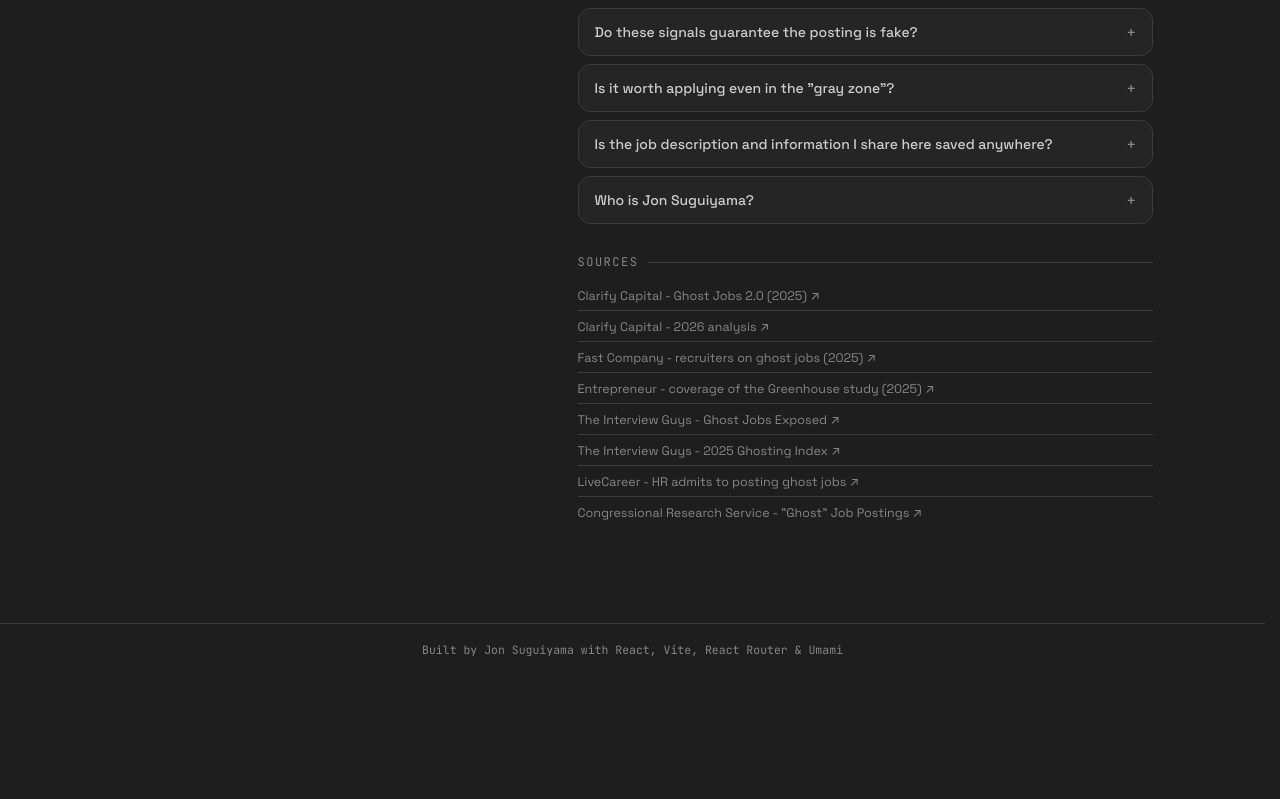
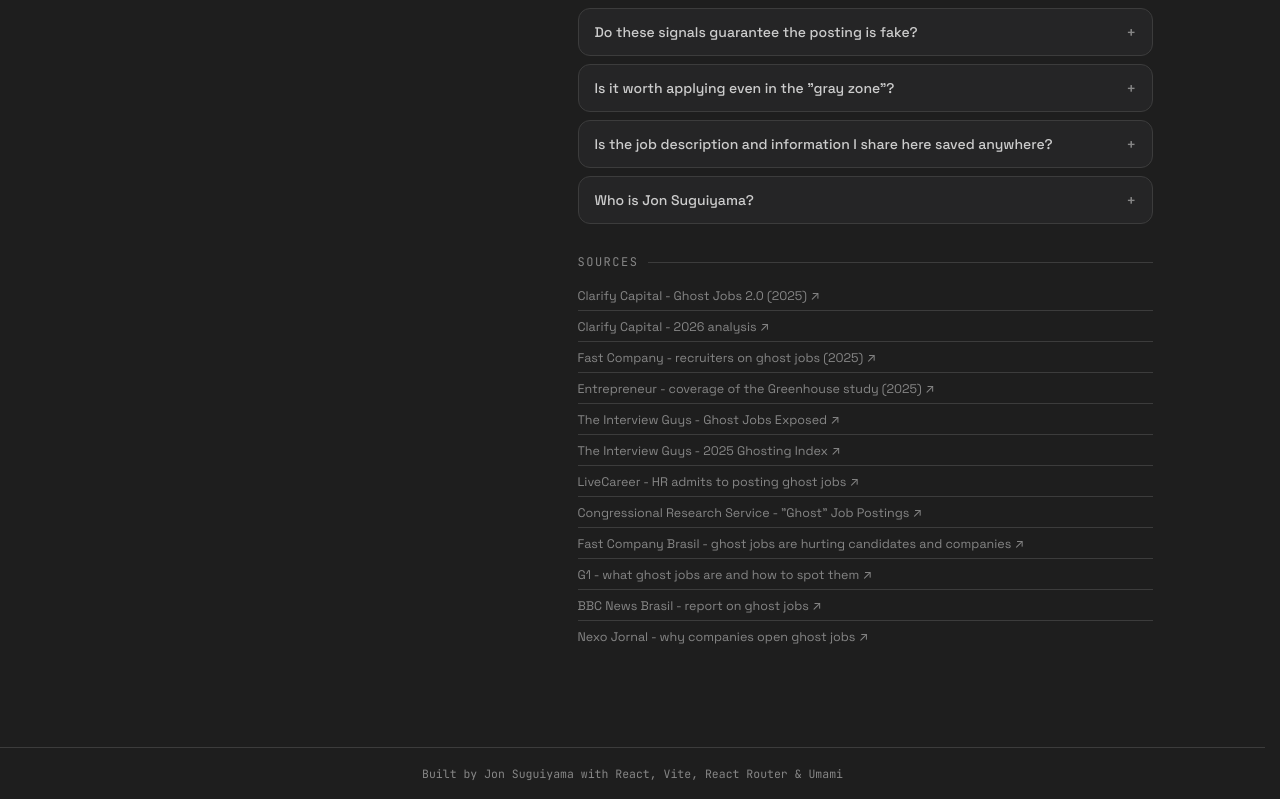
Before and after one commit to jonsuguiyama/ghost-job-detector, a React (Vite) app: page /sobre in a window 1280 px wide. Shown: the part 712-1511 px from the top of the page. Before the commit the page ends 1387 px from the top, so only its background shows below. Built offline with nearby package versions, Linux system fonts and the light colour scheme.

Commit message:
Add Brazilian press sources (Fast Company Brasil, G1, BBC Brasil, Nexo Jornal) and 2 new verified quotes (Job Seeker Nation Report 2026, Gartner)

```diff
--- a/src/i18n/translations.js
+++ b/src/i18n/translations.js
@@ -93,7 +93,11 @@ export const translations = {
       { name: 'The Interview Guys - Ghost Jobs Exposed', url: 'https://blog.theinterviewguys.com/ghost-jobs-exposed/' },
       { name: 'The Interview Guys - 2025 Ghosting Index', url: 'https://blog.theinterviewguys.com/the-2025-ghosting-index/' },
       { name: 'LiveCareer - RH admite publicar vaga fantasma', url: 'https://www.livecareer.com/resources/careers/ghost-jobs' },
-      { name: 'Congressional Research Service - "Ghost" Job Postings', url: 'https://www.congress.gov/crs-product/IF12977' }
+      { name: 'Congressional Research Service - "Ghost" Job Postings', url: 'https://www.congress.gov/crs-product/IF12977' },
+      { name: 'Fast Company Brasil - vagas fantasma prejudicam candidatos e empresas', url: 'https://fastcompanybrasil.com/worklife/vagas-fantasma-estao-prejudicando-candidatos-e-empresas/' },
+      { name: 'G1 - o que são vagas fantasmas e como identificá-las', url: 'https://g1.globo.com/trabalho-e-carreira/noticia/2024/10/31/vagas-fantasmas-o-que-sao-por-que-empresas-utilizam-como-identifica-las.ghtml' },
+      { name: 'BBC News Brasil - reportagem sobre vaga fantasma', url: 'https://www.bbc.com/portuguese/articles/crg4x4rxe91o' },
+      { name: 'Nexo Jornal - por que empresas abrem vagas fantasmas', url: 'https://www.nexojornal.com.br/expresso/2025/09/05/trabalho-processo-seletivo-vagas-fantasmas-estrategia-de-marketing-empresarial' }
     ],
     quotes: [
       { text: 'Quase 1 em cada 3 empregadores manteve vagas abertas por mais de 30 dias em 2025.', source: 'Clarify Capital, 2025' },
@@ -102,6 +106,8 @@ export const translations = {
       { text: '27,4% das vagas nos EUA no LinkedIn são prováveis vagas fantasma.', source: 'ResumeUp.AI, via The Interview Guys' },
       { text: '93% dos profissionais de RH admitem publicar vaga fantasma regularmente ou ocasionalmente.', source: 'LiveCareer, 2025' },
       { text: '1 em cada 7 vagas ativas hoje é uma vaga fantasma.', source: 'Clarify Capital, 2026' },
+      { text: '53% dos candidatos já encontraram vagas fraudulentas ao procurar emprego.', source: 'Job Seeker Nation Report 2026, Employ' },
+      { text: 'Até 2028, 1 em cada 4 perfis de candidatos deve ser falso, segundo previsão da Gartner.', source: 'Gartner, via Fast Company Brasil' },
       { text: '69% dos candidatos ghostados dizem que isso aconteceu depois que o processo de entrevistas já tinha começado.', source: 'LiveCareer, 2025' },
       { text: '40% das empresas de tecnologia já publicaram pelo menos uma vaga fantasma.', source: 'Greenhouse / ResumeBuilder, via The Interview Guys' },
       { text: 'Los Angeles tem a maior taxa de vaga fantasma entre as grandes cidades dos EUA: 30,5%.', source: 'Greenhouse / ResumeBuilder, via The Interview Guys' }
@@ -201,7 +207,11 @@ export const translations = {
       { name: 'The Interview Guys - Ghost Jobs Exposed', url: 'https://blog.theinterviewguys.com/ghost-jobs-exposed/' },
       { name: 'The Interview Guys - 2025 Ghosting Index', url: 'https://blog.theinterviewguys.com/the-2025-ghosting-index/' },
       { name: 'LiveCareer - HR admits to posting ghost jobs', url: 'https://www.livecareer.com/resources/careers/ghost-jobs' },
-      { name: 'Congressional Research Service - "Ghost" Job Postings', url: 'https://www.congress.gov/crs-product/IF12977' }
+      { name: 'Congressional Research Service - "Ghost" Job Postings', url: 'https://www.congress.gov/crs-product/IF12977' },
+      { name: 'Fast Company Brasil - ghost jobs are hurting candidates and companies', url: 'https://fastcompanybrasil.com/worklife/vagas-fantasma-estao-prejudicando-candidatos-e-empresas/' },
+      { name: 'G1 - what ghost jobs are and how to spot them', url: 'https://g1.globo.com/trabalho-e-carreira/noticia/2024/10/31/vagas-fantasmas-o-que-sao-por-que-empresas-utilizam-como-identifica-las.ghtml' },
+      { name: 'BBC News Brasil - report on ghost jobs', url: 'https://www.bbc.com/portuguese/articles/crg4x4rxe91o' },
+      { name: 'Nexo Jornal - why companies open ghost jobs', url: 'https://www.nexojornal.com.br/expresso/2025/09/05/trabalho-processo-seletivo-vagas-fantasmas-estrategia-de-marketing-empresarial' }
     ],
     quotes: [
       { text: 'Nearly 1 in 3 employers kept job postings active for more than 30 days in 2025.', source: 'Clarify Capital, 2025' },
@@ -210,6 +220,8 @@ export const translations = {
       { text: '27.4% of U.S. job listings on LinkedIn are likely ghost jobs.', source: 'ResumeUp.AI, via The Interview Guys' },
       { text: '93% of HR professionals admit to posting ghost jobs regularly or occasionally.', source: 'LiveCareer, 2025' },
       { text: '1 in 7 active job posts today is a ghost job.', source: 'Clarify Capital, 2026' },
+      { text: '53% of job seekers have encountered fraudulent job postings.', source: 'Job Seeker Nation Report 2026, Employ' },
+      { text: 'By 2028, 1 in 4 candidate profiles is expected to be fake, according to Gartner.', source: 'Gartner, via Fast Company Brasil' },
       { text: '69% of ghosted candidates say it happened after the interview process had already started.', source: 'LiveCareer, 2025' },
       { text: '40% of tech companies have posted at least one fake job listing.', source: 'Greenhouse / ResumeBuilder, via The Interview Guys' },
       { text: 'Los Angeles has the highest ghost job rate among major U.S. cities: 30.5%.', source: 'Greenhouse / ResumeBuilder, via The Interview Guys' }
@@ -309,7 +321,11 @@ export const translations = {
       { name: 'The Interview Guys - Ghost Jobs Exposed', url: 'https://blog.theinterviewguys.com/ghost-jobs-exposed/' },
       { name: 'The Interview Guys - 2025 Ghosting Index', url: 'https://blog.theinterviewguys.com/the-2025-ghosting-index/' },
       { name: 'LiveCareer - RR.HH. admite publicar vacantes fantasma', url: 'https://www.livecareer.com/resources/careers/ghost-jobs' },
-      { name: 'Congressional Research Service - "Ghost" Job Postings', url: 'https://www.congress.gov/crs-product/IF12977' }
+      { name: 'Congressional Research Service - "Ghost" Job Postings', url: 'https://www.congress.gov/crs-product/IF12977' },
+      { name: 'Fast Company Brasil - las vacantes fantasma perjudican a candidatos y empresas', url: 'https://fastcompanybrasil.com/worklife/vagas-fantasma-estao-prejudicando-candidatos-e-empresas/' },
+      { name: 'G1 - qué son las vacantes fantasma y cómo identificarlas', url: 'https://g1.globo.com/trabalho-e-carreira/noticia/2024/10/31/vagas-fantasmas-o-que-sao-por-que-empresas-utilizam-como-identifica-las.ghtml' },
+      { name: 'BBC News Brasil - reportaje sobre vacantes fantasma', url: 'https://www.bbc.com/portuguese/articles/crg4x4rxe91o' },
+      { name: 'Nexo Jornal - por qué las empresas abren vacantes fantasma', url: 'https://www.nexojornal.com.br/expresso/2025/09/05/trabalho-processo-seletivo-vagas-fantasmas-estrategia-de-marketing-empresarial' }
     ],
     quotes: [
       { text: 'Casi 1 de cada 3 empleadores mantuvo vacantes activas por más de 30 días en 2025.', source: 'Clarify Capital, 2025' },
@@ -318,6 +334,8 @@ export const translations = {
       { text: '27,4% de las vacantes en EE. UU. en LinkedIn son probables vacantes fantasma.', source: 'ResumeUp.AI, vía The Interview Guys' },
       { text: '93% de los profesionales de RR.HH. admite publicar vacantes fantasma regular u ocasionalmente.', source: 'LiveCareer, 2025' },
       { text: '1 de cada 7 vacantes activas hoy es una vacante fantasma.', source: 'Clarify Capital, 2026' },
+      { text: '53% de quienes buscan empleo ya se encontraron con vacantes fraudulentas.', source: 'Job Seeker Nation Report 2026, Employ' },
+      { text: 'Para 2028, se espera que 1 de cada 4 perfiles de candidatos sea falso, según Gartner.', source: 'Gartner, vía Fast Company Brasil' },
       { text: '69% de los candidatos ghosteados dice que ocurrió después de que el proceso de entrevistas ya había comenzado.', source: 'LiveCareer, 2025' },
       { text: '40% de las empresas de tecnología ya publicó al menos una vacante fantasma.', source: 'Greenhouse / ResumeBuilder, via The Interview Guys' },
       { text: 'Los Ángeles tiene la tasa más alta de vacantes fantasma entre las grandes ciudades de EE. UU.: 30,5%.', source: 'Greenhouse / ResumeBuilder, via The Interview Guys' }
```
